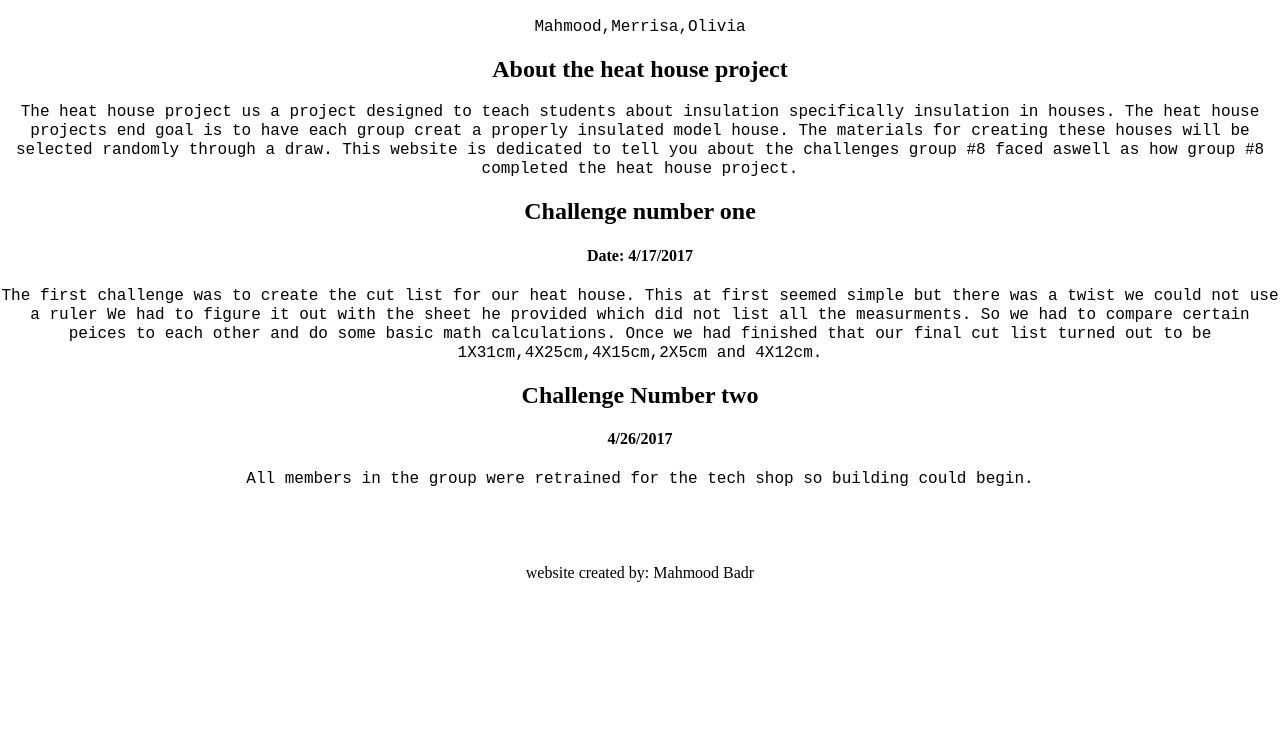
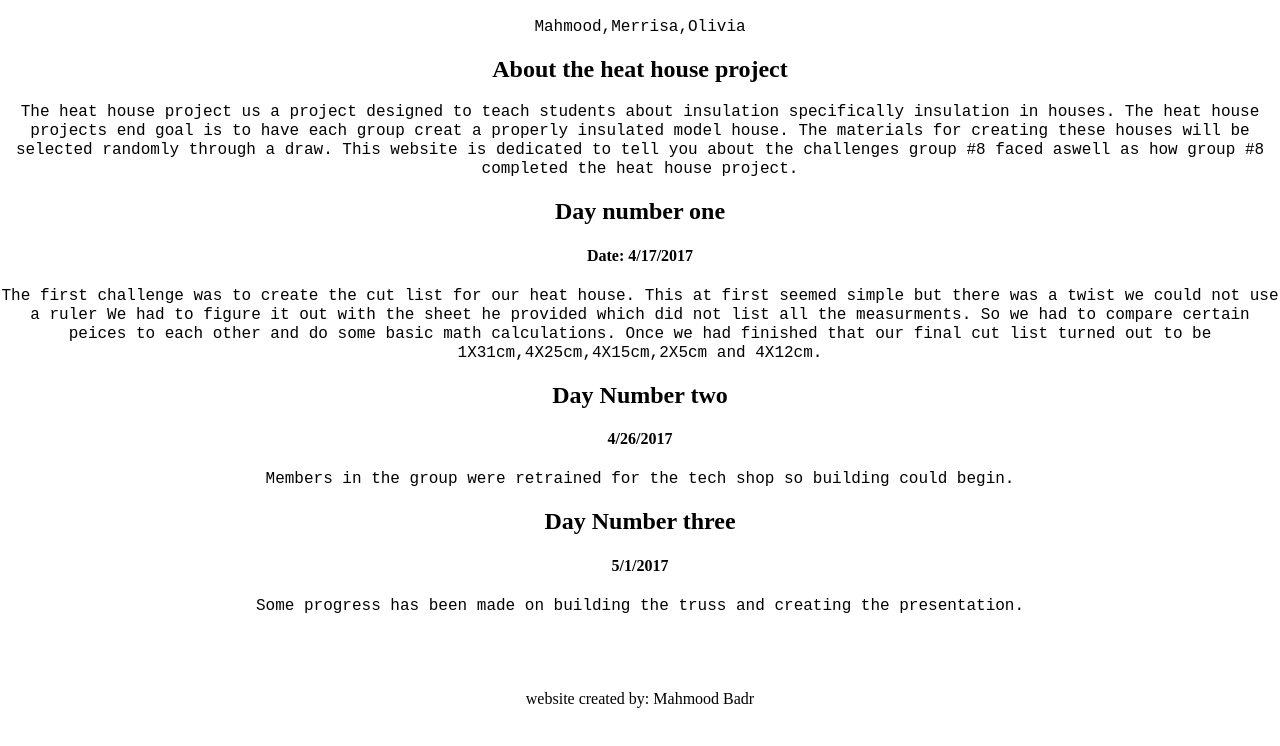
Before and after one commit to mahmoodbadrpersonalwebsite/MahmoodBadr.github.io, a plain HTML site: page index.html in a window 1280 px wide. Shown: the part 236-982 px from the top of the page. Before the commit the page ends 894 px from the top, so only its background shows below. Drawn offline with Linux system fonts and the light colour scheme.

Commit message:
Update index.html

```diff
--- a/index.html
+++ b/index.html
@@ -99,13 +99,16 @@ p1{
 
 <h2>About the heat house project</h2>
 <p1>The heat house project us a project designed to teach students about insulation specifically insulation in houses. The heat house projects end goal is to have each group creat a properly insulated model house. The materials for creating these houses will be selected randomly through a draw. This website is dedicated to tell you about the challenges group #8 faced aswell as how group #8 completed the heat house project.</p1>
-<h2>Challenge number one </h2>
+<h2>Day number one </h2>
 <h4>Date: 4/17/2017</h4>
 <p1>The first challenge was to create the cut list for our heat house. This at first seemed simple but there was a twist we could not use a ruler We had to figure it out with the sheet he provided which did not list all the measurments. So we had to compare certain peices to each other and do some basic math calculations. Once we had finished that our final cut list turned out to be 1X31cm,4X25cm,4X15cm,2X5cm and 4X12cm.
 </p1>
-  <h2>Challenge Number two</h2>
+  <h2>Day Number two</h2>
   <h4>4/26/2017</h4>
-  <p1>All members in the group were retrained for the tech shop so building could begin.</p1>
+  <p1>Members in the group were retrained for the tech shop so building could begin.</p1>
+  <h2>Day Number three</h2>
+  <h4>5/1/2017</h4>
+  <p1>Some progress has been made on building the truss and creating the presentation.</p1>
     <footer><p2>website created by: Mahmood Badr</p2></footer>
 
 <style>
```
